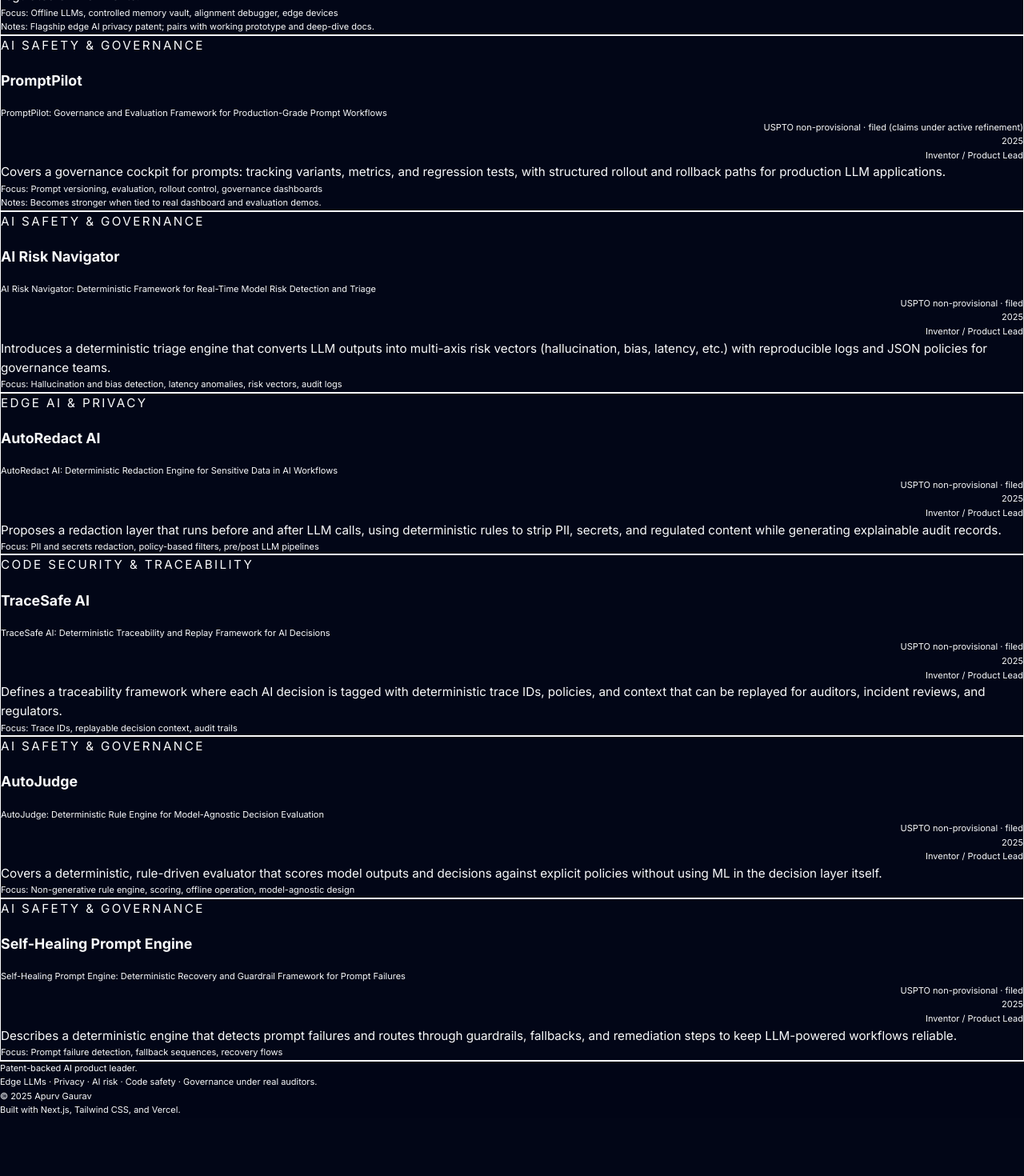
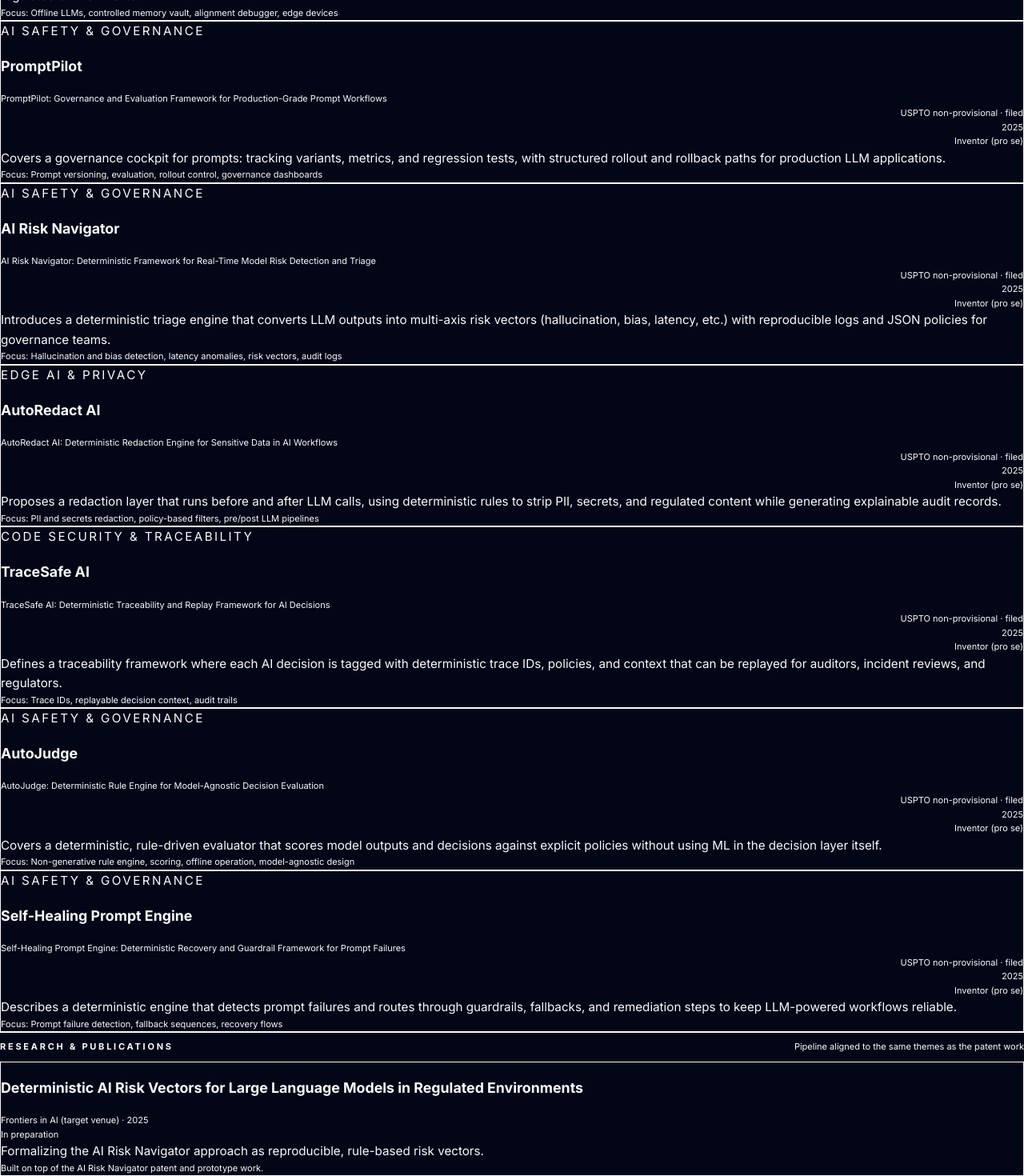
Before and after one commit to apurvgaurav/apurv-portfolio, a Next.js app: page /patents in a window 1280 px wide. Shown: the part 1280-2750 px from the top of the page at 80% size. Before the commit the page ends 2677 px from the top, so only its background shows below. Built offline with nearby package versions, Linux system fonts and the light colour scheme.

Commit message:
Update page.tsx

```diff
--- a/app/patents/page.tsx
+++ b/app/patents/page.tsx
@@ -1,4 +1,7 @@
-type PatentTheme = "Edge AI & Privacy" | "AI Safety & Governance" | "Code Security & Traceability";
+type PatentTheme =
+  | "Edge AI & Privacy"
+  | "AI Safety & Governance"
+  | "Code Security & Traceability";
 
 type PatentItem = {
   id: string;
@@ -13,6 +16,16 @@ type PatentItem = {
   notes?: string;
 };
 
+type Publication = {
+  id: string;
+  title: string;
+  venue: string;
+  status: string;
+  year: string;
+  focus: string;
+  note?: string;
+};
+
 const patents: PatentItem[] = [
   {
     id: "llm-code-safety-auditor",
@@ -21,7 +34,7 @@ const patents: PatentItem[] = [
     shortName: "LLM Code Safety Auditor",
     theme: "Code Security & Traceability",
     status: "USPTO non-provisional · docketed – ready for examination",
-    role: "Inventor / Product Lead",
+    role: "Inventor (pro se)",
     year: "2025",
     focus: "Deterministic code scanning, OWASP-style rule mapping, offline operation",
     summary:
@@ -35,12 +48,11 @@ const patents: PatentItem[] = [
     shortName: "EdgeLLM V2: Privacy + Alignment",
     theme: "Edge AI & Privacy",
     status: "USPTO non-provisional · filed",
-    role: "Inventor / Product Lead",
+    role: "Inventor (pro se)",
     year: "2025",
     focus: "Offline LLMs, controlled memory vault, alignment debugger, edge devices",
     summary:
       "Describes an edge-deployed LLM assistant that runs fully offline with a controlled memory vault, self-forgetting behavior, and a deterministic alignment debugger designed for regulated environments.",
-    notes: "Flagship edge AI privacy patent; pairs with working prototype and deep-dive docs.",
   },
   {
     id: "promptpilot",
@@ -48,13 +60,12 @@ const patents: PatentItem[] = [
       "PromptPilot: Governance and Evaluation Framework for Production-Grade Prompt Workflows",
     shortName: "PromptPilot",
     theme: "AI Safety & Governance",
-    status: "USPTO non-provisional · filed (claims under active refinement)",
-    role: "Inventor / Product Lead",
+    status: "USPTO non-provisional · filed",
+    role: "Inventor (pro se)",
     year: "2025",
     focus: "Prompt versioning, evaluation, rollout control, governance dashboards",
     summary:
       "Covers a governance cockpit for prompts: tracking variants, metrics, and regression tests, with structured rollout and rollback paths for production LLM applications.",
-    notes: "Becomes stronger when tied to real dashboard and evaluation demos.",
   },
   {
     id: "ai-risk-navigator",
@@ -63,7 +74,7 @@ const patents: PatentItem[] = [
     shortName: "AI Risk Navigator",
     theme: "AI Safety & Governance",
     status: "USPTO non-provisional · filed",
-    role: "Inventor / Product Lead",
+    role: "Inventor (pro se)",
     year: "2025",
     focus: "Hallucination and bias detection, latency anomalies, risk vectors, audit logs",
     summary:
@@ -76,7 +87,7 @@ const patents: PatentItem[] = [
     shortName: "AutoRedact AI",
     theme: "Edge AI & Privacy",
     status: "USPTO non-provisional · filed",
-    role: "Inventor / Product Lead",
+    role: "Inventor (pro se)",
     year: "2025",
     focus: "PII and secrets redaction, policy-based filters, pre/post LLM pipelines",
     summary:
@@ -89,7 +100,7 @@ const patents: PatentItem[] = [
     shortName: "TraceSafe AI",
     theme: "Code Security & Traceability",
     status: "USPTO non-provisional · filed",
-    role: "Inventor / Product Lead",
+    role: "Inventor (pro se)",
     year: "2025",
     focus: "Trace IDs, replayable decision context, audit trails",
     summary:
@@ -102,7 +113,7 @@ const patents: PatentItem[] = [
     shortName: "AutoJudge",
     theme: "AI Safety & Governance",
     status: "USPTO non-provisional · filed",
-    role: "Inventor / Product Lead",
+    role: "Inventor (pro se)",
     year: "2025",
     focus: "Non-generative rule engine, scoring, offline operation, model-agnostic design",
     summary:
@@ -115,11 +126,45 @@ const patents: PatentItem[] = [
     shortName: "Self-Healing Prompt Engine",
     theme: "AI Safety & Governance",
     status: "USPTO non-provisional · filed",
-    role: "Inventor / Product Lead",
+    role: "Inventor (pro se)",
     year: "2025",
     focus: "Prompt failure detection, fallback sequences, recovery flows",
     summary:
       "Describes a deterministic engine that detects prompt failures and routes through guardrails, fallbacks, and remediation steps to keep LLM-powered workflows reliable.",
+  },
+];
+
+const publications: Publication[] = [
+  {
+    id: "paper-1",
+    title:
+      "Deterministic AI Risk Vectors for Large Language Models in Regulated Environments",
+    venue: "Frontiers in AI (target venue)",
+    status: "In preparation",
+    year: "2025",
+    focus:
+      "Formalizing the AI Risk Navigator approach as reproducible, rule-based risk vectors.",
+    note: "Built on top of the AI Risk Navigator patent and prototype work.",
+  },
+  {
+    id: "paper-2",
+    title:
+      "Edge-Deployed LLMs with Self-Forgetting Memory for Privacy-Critical Applications",
+    venue: "Applied AI / Systems venues (target)",
+    status: "In preparation",
+    year: "2025",
+    focus:
+      "Architecture and evaluation plan for EdgeLLM V2 in privacy-sensitive environments.",
+  },
+  {
+    id: "paper-3",
+    title:
+      "Non-Generative Code Safety Engines for LLM-Assisted Development",
+    venue: "Security / DevSecOps venues (target)",
+    status: "Concept & outline",
+    year: "2025",
+    focus:
+      "Positioning the LLM Code Safety Auditor as a deterministic alternative to generative code scanners.",
   },
 ];
 
@@ -147,20 +192,20 @@ export default function PatentsPage() {
       {/* Page header */}
       <header className="space-y-4">
         <p className="text-[11px] font-semibold tracking-[0.35em] text-slate-400 uppercase">
-          Patents
+          Patents &amp; Publications
         </p>
         <h1 className="text-2xl font-semibold tracking-tight text-slate-50 md:text-3xl">
-          Patent-backed theses on AI safety, privacy, and code security.
+          Patent-backed theses and research on AI safety, privacy, and code security.
         </h1>
         <p className="max-w-3xl text-sm leading-relaxed text-slate-300 md:text-[0.94rem]">
           I&apos;ve independently drafted and filed a portfolio of USPTO non-provisional
           applications focused on edge AI, deterministic safety engines, and secure code
-          workflows. These are not just ideas — they are anchored in working architectures,
-          prototypes, and research directions that can be taken into real products.
+          workflows, alongside research papers under development. Together they form the
+          backbone of my EB-1A and senior AI product narrative.
         </p>
         <p className="max-w-3xl text-[11px] leading-relaxed text-slate-400">
           Public details here are high-level by design. Full application numbers, claim
-          sets, and drawings are available on request under appropriate NDA if needed.
+          sets, and drafts can be shared on request under appropriate NDA.
         </p>
       </header>
 
@@ -201,8 +246,8 @@ export default function PatentsPage() {
           </h2>
           <p className="text-sm leading-relaxed text-slate-300 md:text-[0.94rem]">
             Treat this portfolio as proof that I can turn ambiguous frontier areas into
-            concrete architectures, specs, and IP — and then tie them back to working
-            prototypes and narratives you can take to legal, security, and leadership.
+            concrete architectures, specs, and IP — then tie them back to prototypes and
+            narratives you can take to legal, security, and leadership.
           </p>
         </div>
       </section>
@@ -233,10 +278,10 @@ export default function PatentsPage() {
       <section className="space-y-4 border-t border-slate-800 pt-10">
         <div className="flex items-center justify-between gap-4">
           <h2 className="text-[11px] font-semibold tracking-[0.25em] text-slate-400 uppercase">
-            Individual filings
+            Individual patent filings
           </h2>
           <p className="text-[11px] text-slate-400">
-            High-level view · full details available on request
+            High-level view · detailed refs on request
           </p>
         </div>
 
@@ -284,6 +329,49 @@ export default function PatentsPage() {
           ))}
         </div>
       </section>
+
+      {/* Publications */}
+      <section className="space-y-4 border-t border-slate-800 pt-10">
+        <div className="flex items-center justify-between gap-4">
+          <h2 className="text-[11px] font-semibold tracking-[0.25em] text-slate-400 uppercase">
+            Research &amp; publications
+          </h2>
+          <p className="text-[11px] text-slate-400">
+            Pipeline aligned to the same themes as the patent work
+          </p>
+        </div>
+
+        <div className="space-y-3">
+          {publications.map((pub) => (
+            <article
+              key={pub.id}
+              className="rounded-2xl border border-slate-800 bg-slate-900/60 p-4 md:p-5 space-y-2"
+            >
+              <div className="flex flex-col justify-between gap-2 md:flex-row md:items-center">
+                <div>
+                  <h3 className="text-sm font-semibold text-slate-50 md:text-[0.98rem]">
+                    {pub.title}
+                  </h3>
+                  <p className="text-[11px] text-slate-400">
+                    {pub.venue} · {pub.year}
+                  </p>
+                </div>
+                <p className="text-[11px] text-slate-300 md:text-right">
+                  {pub.status}
+                </p>
+              </div>
+              <p className="text-xs leading-relaxed text-slate-300">
+                {pub.focus}
+              </p>
+              {pub.note && (
+                <p className="text-[11px] text-slate-400">
+                  {pub.note}
+                </p>
+              )}
+            </article>
+          ))}
+        </div>
+      </section>
     </div>
   );
 }
```
